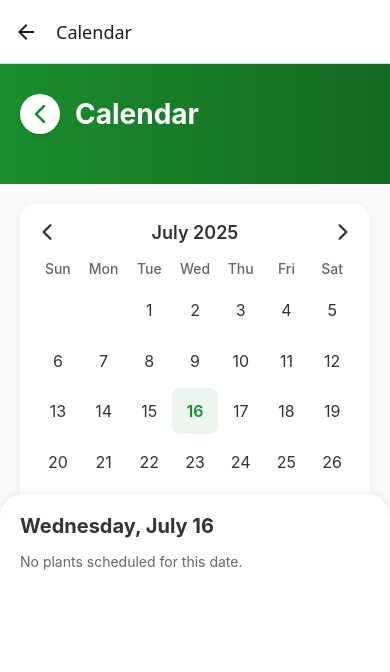
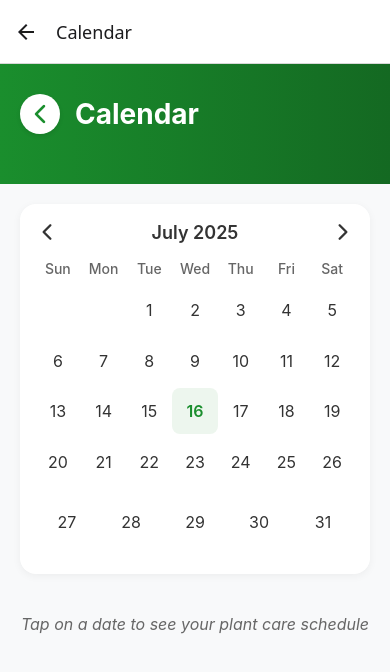
Before and after one commit to Hootanica/Hootanica, a React Native app: screen /Calendar in a window 390 px wide. Shown: the top 672 px of the page. Built offline with nearby package versions, Linux system fonts and the light colour scheme.

Commit message:
add animation for schedule per day module

```diff
--- a/src/screens/Calendar.js
+++ b/src/screens/Calendar.js
@@ -2,8 +2,8 @@
 // Find the code used here: https://github.com/mendsalbert/medicine-reminder-app/blob/main/app/calendar/index.tsx
 // Find youtube video tutorial I used here: https://www.youtube.com/watch?v=fcpZeYeINDw&t=18612s
 
-import React, { useContext, useState, useCallback } from 'react';
-import { View, FlatList, StyleSheet, Text, TouchableOpacity, ScrollView, Platform } from 'react-native';
+import React, { useContext, useState, useCallback, useRef } from 'react';
+import { View, FlatList, StyleSheet, Text, TouchableOpacity, ScrollView, Platform, Animated } from 'react-native';
 import { Ionicons } from "@expo/vector-icons";
 import { LinearGradient } from "expo-linear-gradient";
 import { useFocusEffect } from "@react-navigation/native";
@@ -13,9 +13,34 @@ const WEEKDAYS = ["Sun", "Mon", "Tue", "Wed", "Thu", "Fri", "Sat"];
 
 export default function CalendarView({ navigation }) {
   const [selectedDate, setSelectedDate] = useState(new Date());
+  const [showSchedule, setShowSchedule] = useState(false);
+  const slideAnim = useRef(new Animated.Value(300)).current;
 
   const { plants } = useContext(PlantContext);
 
+  const handleDatePress = (date) => {
+    setSelectedDate(date);
+    if (!showSchedule) {
+      setShowSchedule(true);
+      Animated.spring(slideAnim, {
+        toValue: 0,
+        useNativeDriver: true,
+        tension: 100,
+        friction: 8,
+      }).start();
+    }
+  };
+
+  const handleCloseSchedule = () => {
+    Animated.spring(slideAnim, {
+      toValue: 300,
+      useNativeDriver: true,
+      tension: 100,
+      friction: 8,
+    }).start(() => {
+      setShowSchedule(false);
+    });
+  };
 
   const getDaysInMonth = (date) => {
     const year = date.getFullYear();
@@ -45,14 +70,23 @@ const renderCalendar = () => {
         day
       );
       const isToday = new Date().toDateString() === date.toDateString();
+      const isSelected = showSchedule && selectedDate.getDate() === day;
 
       week.push(
         <TouchableOpacity
           key={day}
-          style={[styles.calendarDay, isToday && styles.today]}
-          onPress={() => setSelectedDate(date)}
+          style={[
+            styles.calendarDay,
+            isToday && styles.today,
+            isSelected && styles.selectedDay
+          ]}
+          onPress={() => handleDatePress(date)}
         >
-          <Text style={[styles.dayText, isToday && styles.todayText]}>
+          <Text style={[
+            styles.dayText,
+            isToday && styles.todayText,
+            isSelected && styles.selectedDayText
+          ]}>
             {day}
           </Text>
         </TouchableOpacity>
@@ -81,7 +115,6 @@ const renderCalendar = () => {
 
   return calendar;
 };
-
 
   // Render plants scheduled for the selected date (example implementation)
   const renderPlantsForDate = () => {
@@ -160,6 +193,7 @@ const renderCalendar = () => {
           </TouchableOpacity>
           <Text style={styles.headerTitle}>Calendar</Text>
         </View>
+
         <ScrollView style={styles.content} showsVerticalScrollIndicator={false}>
           <View style={styles.calendarContainer}>
             <View style={styles.monthHeader}>
@@ -208,10 +242,26 @@ const renderCalendar = () => {
             {renderCalendar()}
 
           </View>
+
+          {!showSchedule && (
+            <View style={styles.instructionContainer}>
+              <Text style={styles.instructionText}>
+                Tap on a date to see your plant care schedule
+              </Text>
+            </View>
+          )}
         </ScrollView>
 
-
-        <View style={styles.scheduleContainer}>
+        {showSchedule && (
+          <Animated.View
+            style={[
+              styles.scheduleContainer,
+              {
+                transform: [{ translateY: slideAnim }]
+              }
+            ]}
+          >
+            <View style={styles.scheduleHeader}>
               <Text style={styles.scheduleTitle}>
                 {selectedDate.toLocaleDateString("default", {
                   weekday: "long",
@@ -219,22 +269,24 @@ const renderCalendar = () => {
                   day: "numeric",
                 })}
               </Text>
+              <TouchableOpacity
+                style={styles.closeButton}
+                onPress={handleCloseSchedule}
+              >
+                <Ionicons name="close" size={24} color="#666" />
+              </TouchableOpacity>
+            </View>
 
-            <ScrollView showsVerticalScrollIndicator={true}
+            <ScrollView
+              showsVerticalScrollIndicator={true}
               contentContainerStyle={styles.scrollViewContent}
             >
               {renderPlantsForDate()}
             </ScrollView>
-
-
-
+          </Animated.View>
+        )}
       </View>
-
-
     </View>
-
-    </View>
-
   );
 }
 
@@ -334,17 +386,52 @@ const styles = StyleSheet.create({
     color: "#1a8e2d",
     fontWeight: "600",
   },
+  selectedDay: {
+    backgroundColor: "#1a8e2d",
+  },
+  selectedDayText: {
+    color: "white",
+    fontWeight: "600",
+  },
+  instructionContainer: {
+    padding: 20,
+    alignItems: "center",
+  },
+  instructionText: {
+    fontSize: 16,
+    color: "#666",
+    textAlign: "center",
+    fontStyle: "italic",
+  },
   scheduleContainer: {
-    flex: 1,
+    position: "absolute",
+    bottom: 0,
+    left: 0,
+    right: 0,
+    height: "50%",
     backgroundColor: "white",
     borderTopLeftRadius: 24,
     borderTopRightRadius: 24,
     padding: 20,
     shadowColor: "#000",
     shadowOffset: { width: 0, height: -2 },
-    shadowOpacity: 0.05,
+    shadowOpacity: 0.1,
     shadowRadius: 8,
-    elevation: 2,
+    elevation: 5,
+  },
+  scheduleHeader: {
+    flexDirection: "row",
+    justifyContent: "space-between",
+    alignItems: "center",
+    marginBottom: 15,
+  },
+  closeButton: {
+    width: 32,
+    height: 32,
+    borderRadius: 16,
+    backgroundColor: "#f0f0f0",
+    justifyContent: "center",
+    alignItems: "center",
   },
   scrollViewContent: {
     flexGrow: 1,
@@ -353,7 +440,7 @@ const styles = StyleSheet.create({
     fontSize: 20,
     fontWeight: "700",
     color: "#333",
-    marginBottom: 15,
+    flex: 1,
   },
   plantBanner: {
     backgroundColor: '#d1f8d1ff',
```
Lines whose indentation alone changed are shown as unchanged.
